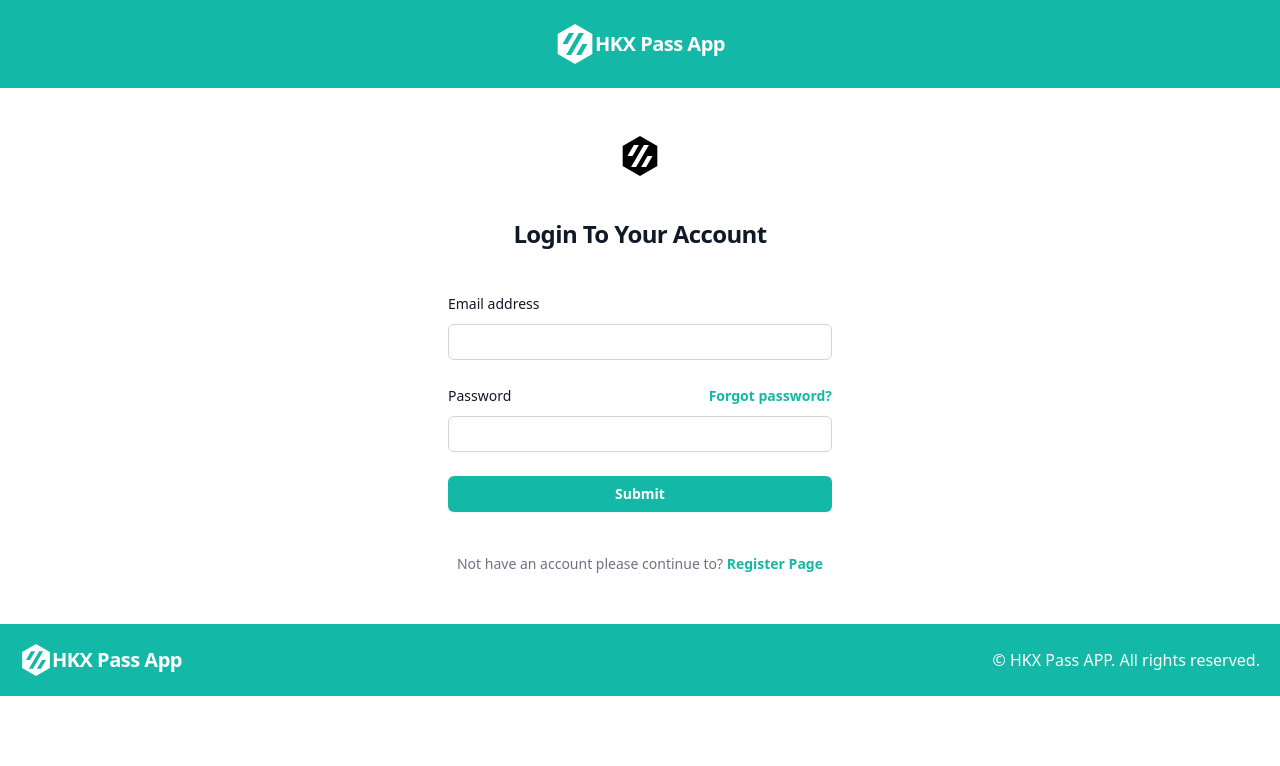
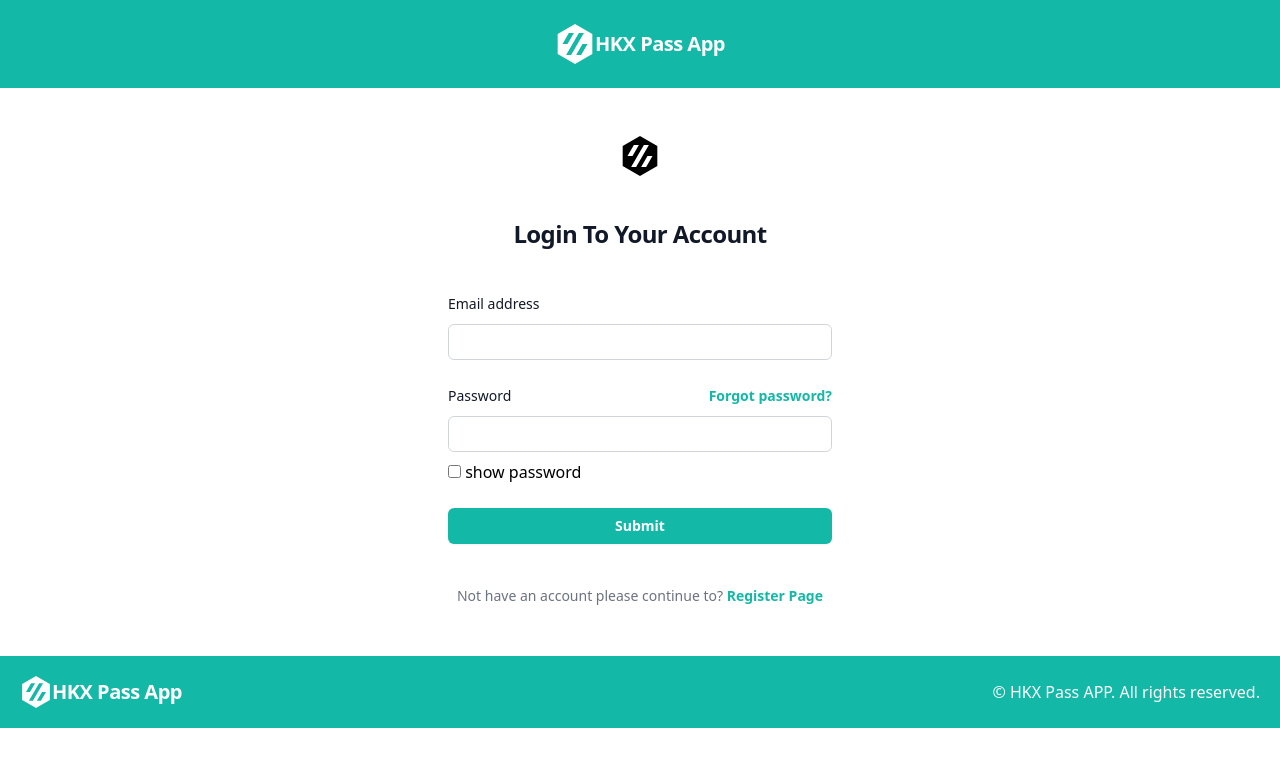
Before and after one commit to rakrishna16/password-reset, a React (Vite) app: page /Login in a window 1280 px wide. Shown: the top 766 px of the page. Built offline with nearby package versions, Linux system fonts and the light colour scheme.

Commit message:
hide show pass

```diff
--- a/src/App.jsx
+++ b/src/App.jsx
@@ -10,7 +10,8 @@ import { ToastContainer } from 'react-toastify';
 
 const App = () => {
 
-  const [token ,setToken] = useState('')
+  const [token ,setToken] = useState('');
+  const [passkey ,setPasskey] = useState('');
 
   return (
     <div>
@@ -23,7 +24,7 @@ const App = () => {
         </div>
         <Routes>
           <Route path='/' element={<Register />} />
-          <Route path='/Login' element={<Login setToken={setToken}/>} />
+          <Route path='/Login' element={<Login setToken={setToken} setPasskey={setPasskey}/>} />
           <Route path="/forgot-password" element={<ForgotPassword />} />
           <Route path="/reset-password/:id/:token/:passkey" element={<ResetPassword />} />
         </Routes>
--- a/src/Pages/Login.jsx
+++ b/src/Pages/Login.jsx
@@ -6,10 +6,11 @@ import { toast } from 'react-toastify';
 import 'react-toastify/dist/ReactToastify.css';
 
 
-const Login = ({setToken}) => {
+const Login = ({ setToken, setPasskey }) => {
 
     const [email, setEmail] = useState("");
     const [password, setPassword] = useState("");
+    const [showPass, setShowPass] = useState(false);
 
     const handleSubmit = async (e) => {
         e.preventDefault();
@@ -19,6 +20,7 @@ const Login = ({setToken}) => {
             .then((res) => {
                 toast.success(res.data.message);
                 setToken(res.data.token)
+                setPasskey(res.data.passkey)
             })
             .catch((error) => {
                 console.log(error);
@@ -52,10 +54,10 @@ const Login = ({setToken}) => {
                                 </div>
                             </div>
                             <div className="mt-2">
-                                <input type="password" name="password" id="password" value={password} onChange={(e) => setPassword(e.target.value)} autoComplete="current-password" required className="block w-full rounded-md bg-white px-3 py-1.5 text-base text-gray-900 outline outline-1 -outline-offset-1 outline-gray-300 placeholder:text-gray-400 focus:outline focus:outline-2 focus:-outline-offset-2 focus:outline-teal-500 sm:text-sm/6" />
+                                <input type={showPass ? "text" : "password"} name="password" id="password" value={password} onChange={(e) => setPassword(e.target.value)} autoComplete="current-password" required className="block w-full rounded-md bg-white px-3 py-1.5 text-base text-gray-900 outline outline-1 -outline-offset-1 outline-gray-300 placeholder:text-gray-400 focus:outline focus:outline-2 focus:-outline-offset-2 focus:outline-teal-500 sm:text-sm/6" />
                             </div>
                             <div className="mt-2">
-                                {/* <input type="checkbox" className="checked:bg-blue-500" />{` show password`} */}
+                                <input type="checkbox" onClick={() => setShowPass(!showPass)} className="p-10 checked:bg-teal-500 hover:bg-teal-500 text-gray-900" />{showPass ? " hide" : " show"} password
                             </div>
                         </div>
                         <div>
--- a/src/Pages/Register.jsx
+++ b/src/Pages/Register.jsx
@@ -10,6 +10,7 @@ const Register = () => {
   const [name, setName] = useState("");
   const [email, setEmail] = useState("");
   const [password, setPassword] = useState("");
+  const [showPass, setShowPass] = useState(false);
   const navigate = useNavigate();
 
   const handleSubmit = async (e) => {
@@ -56,11 +57,10 @@ const Register = () => {
                 <label htmlFor="password" className="block text-sm/6 font-medium text-gray-900">Password</label>
               </div>
               <div className="mt-2">
-                <input type="password" name="password" id="password" value={password} onChange={(e) => setPassword(e.target.value)} autoComplete="current-password" required className="block w-full rounded-md bg-white px-3 py-1.5 text-base text-gray-900 outline outline-1 -outline-offset-1 outline-gray-300 placeholder:text-gray-400 focus:outline focus:outline-2 focus:-outline-offset-2 focus:outline-teal-500 sm:text-sm/6" />
+                <input type={showPass ? "text" : "password"} name="password" id="password" value={password} onChange={(e) => setPassword(e.target.value)} autoComplete="current-password" required className="block w-full rounded-md bg-white px-3 py-1.5 text-base text-gray-900 outline outline-1 -outline-offset-1 outline-gray-300 placeholder:text-gray-400 focus:outline focus:outline-2 focus:-outline-offset-2 focus:outline-teal-500 sm:text-sm/6" />
               </div>
               <div className="mt-2">
-                {/* <input type="checkbox" className="checked:bg-blue-500" />{` show password`} */}
-
+                <input type="checkbox" onClick={() => setShowPass(!showPass)} className="p-10 checked:bg-teal-500 hover:bg-teal-500 text-gray-900" />{showPass ? " hide" : " show"} password
               </div>
             </div>
             <div>
--- a/src/Pages/ResetPassword.jsx
+++ b/src/Pages/ResetPassword.jsx
@@ -7,6 +7,7 @@ import { SiVorondesign } from "react-icons/si";
 
 const ResetPassword = () => {
     const [password, setPassword] = useState("");
+    const [showPass, setShowPass] = useState(false);
     const navigate = useNavigate();
     const { id, token, passkey } = useParams();
 
@@ -42,7 +43,10 @@ const ResetPassword = () => {
                         </div>
                     </div>
                     <div className="mt-2">
-                        <input type="password" name="password" id="password" value={password} onChange={(e) => setPassword(e.target.value)} autoComplete="current-password" required className="block w-full rounded-md bg-white px-3 py-1.5 text-base text-gray-900 outline outline-1 -outline-offset-1 outline-gray-300 placeholder:text-gray-400 focus:outline focus:outline-2 focus:-outline-offset-2 focus:outline-teal-500 sm:text-sm/6" />
+                        <input type={showPass ? "text" : "password"} name="password" id="password" value={password} onChange={(e) => setPassword(e.target.value)} autoComplete="current-password" required className="block w-full rounded-md bg-white px-3 py-1.5 text-base text-gray-900 outline outline-1 -outline-offset-1 outline-gray-300 placeholder:text-gray-400 focus:outline focus:outline-2 focus:-outline-offset-2 focus:outline-teal-500 sm:text-sm/6" />
+                    </div>
+                    <div className="mt-2">
+                        <input type="checkbox" onClick={() => setShowPass(!showPass)} className="p-10 checked:bg-teal-500 hover:bg-teal-500 text-gray-900" />{showPass ? " hide" : " show"} password
                     </div>
                     <div>
                         <button type="submit" className="flex w-full justify-center rounded-md bg-teal-500 px-3 py-1.5 text-sm/6 font-semibold text-white shadow-sm hover:bg-gray-900 focus-visible:outline focus-visible:outline-2 focus-visible:outline-offset-2 focus-visible:outline-teal-500">Submit</button>
```
